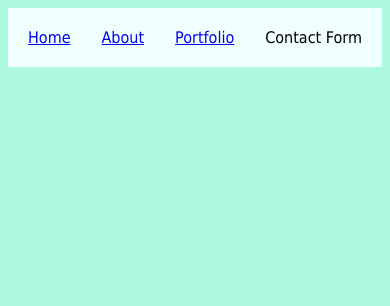
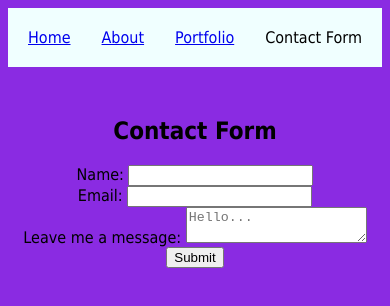
Before and after one commit to Thomas-Baumeister-Personal-Website/personal-website, a plain HTML site: page contact.html in a window 390 px wide. Drawn offline with Linux system fonts and the light colour scheme.

Commit message:
media query added

```diff
--- a/contact.html
+++ b/contact.html
@@ -15,7 +15,33 @@
         <a href="./about.html" alt="about page">About</a>
         <a href="./portfolio.html" alt="portfolio page">Portfolio</a>
         Contact Form
-
     </nav>
 </header>
+
+<body>
+
+    <body>
+        <section>
+            <h2>Contact Form</h2>
+            <form>
+                <div>
+                    <label for="name">Name:</label>
+                    <input type="text" id="name" name="name" required>
+                </div>
+                <div>
+                    <label for="email">Email:</label>
+                    <input type="email" id="email" name="email" required>
+                </div>
+                <div>
+                    <label for="message">Leave me a message:</label>
+                    <textarea placeholder="Hello..." id="message" name="message" required></textarea>
+                </div>
+                <div>
+                    <button type="submit">Submit</button>
+                </div>
+            </form>
+        </section>
+    </body>
+</body>
+
 </html>
--- a/stylesheet.css
+++ b/stylesheet.css
@@ -48,3 +48,8 @@ nav {
 a:hover {
     background-color:rgba(255, 205, 247, 0.619)
 }
+@media (max-width:1000px) {
+body {
+    background-color: blueviolet;
+}
+}
```
